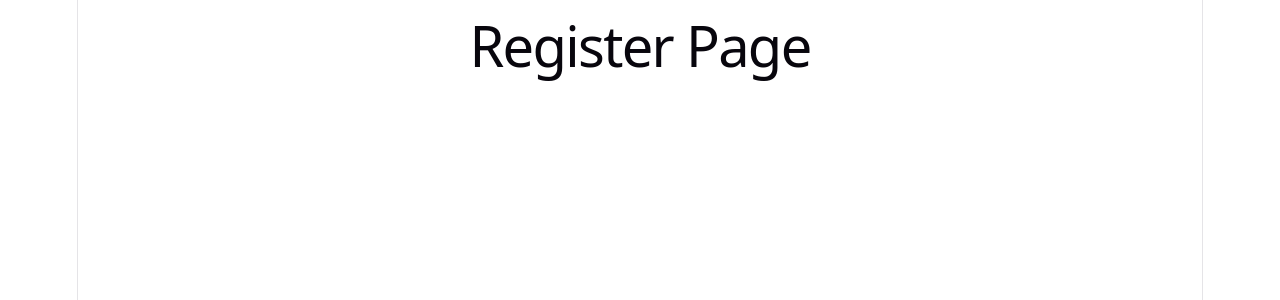
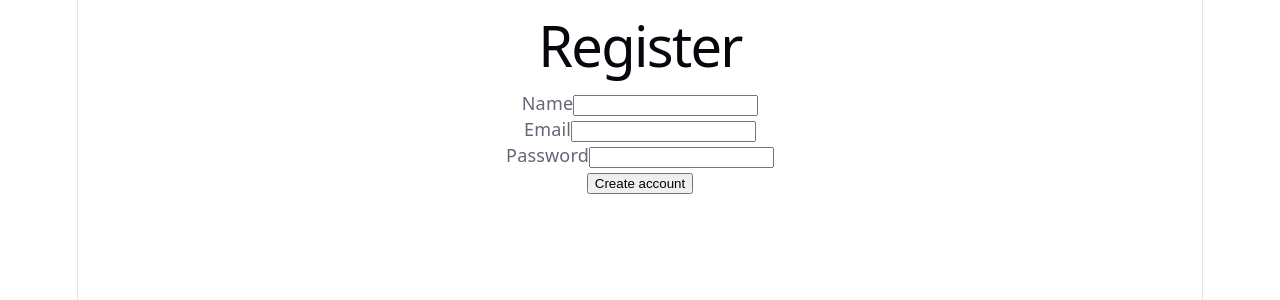
Before and after one commit to twiinko-rocker/activity-tracker, a React (Vite) app in the folder client/: page /register in a window 1280 px wide. Shown: the top 300 px of the page. Built offline with nearby package versions, Linux system fonts and the light colour scheme.

Commit message:
feat: add login and register forms with zod validation

```diff
--- a/client/package.json
+++ b/client/package.json
@@ -12,7 +12,8 @@
   "dependencies": {
     "react": "^19.2.6",
     "react-dom": "^19.2.6",
-    "react-router-dom": "^7.16.0"
+    "react-router-dom": "^7.16.0",
+    "zod": "^4.4.3"
   },
   "devDependencies": {
     "@eslint/js": "^10.0.1",
--- a/client/src/App.jsx
+++ b/client/src/App.jsx
@@ -1,9 +1,9 @@
 import { BrowserRouter, Routes, Route } from 'react-router-dom';
 import ProtectedRoute from './components/ProtectedRoute';
+import Login from './pages/Login';
+import Register from './pages/Register';
 
 const Dashboard = () => <h1>Dashboard (Protected)</h1>;
-const Login = () => <h1>Login Page</h1>;
-const Register = () => <h1>Register Page</h1>;
 
 function App() {
   return (
--- /dev/null
+++ b/client/src/pages/Login.jsx
@@ -0,0 +1,82 @@
+import { useState } from "react";
+import { useNavigate } from "react-router-dom";
+import { z } from "zod";
+
+const schema = z.object({
+  email: z.string().email("Invalid email address"),
+  password: z.string().min(6, "Password must be at least 6 characters"),
+});
+
+function Login() {
+  const navigate = useNavigate();
+
+  const [formData, setFormData] = useState({
+    email: "",
+    password: "",
+  });
+
+  const [errors, setErrors] = useState({});
+
+  function handleChange(e) {
+    const { name, value } = e.target;
+    setFormData({ ...formData, [name]: value });
+  }
+
+  async function handleSubmit(event) {
+    event.preventDefault();
+    const result = schema.safeParse(formData);
+    if (!result.success) {
+      setErrors(result.error.flatten().fieldErrors);
+      return;
+    }
+
+    setErrors({});
+
+    const response = await fetch("http://localhost:3000/api/auth/login", {
+      method: "POST",
+      headers: { "Content-Type": "application/json" },
+      body: JSON.stringify(formData),
+    });
+
+    if (response.ok) {
+      const data = await response.json();
+      localStorage.setItem("token", data.token);
+      navigate("/dashboard");
+    } else {
+      const data = await response.json();
+      setErrors({ server: data.message });
+    }
+  }
+
+  return (
+    <div>
+      <h1>Login</h1>
+      <form onSubmit={handleSubmit}>
+        <div>
+          <label>Email</label>
+          <input
+            type="email"
+            name="email"
+            value={formData.email}
+            onChange={handleChange}
+          />
+          {errors.email && <p>{errors.email[0]}</p>}
+        </div>
+        <div>
+          <label>Password</label>
+          <input
+            type="password"
+            name="password"
+            value={formData.password}
+            onChange={handleChange}
+          />
+          {errors.password && <p>{errors.password[0]}</p>}
+        </div>
+        {errors.server && <p>{errors.server}</p>}
+        <button type="submit">Login</button>
+      </form>
+    </div>
+  );
+}
+
+export default Login;
--- /dev/null
+++ b/client/src/pages/Register.jsx
@@ -0,0 +1,106 @@
+import { useState } from "react";
+import { useNavigate } from "react-router-dom";
+import { z } from "zod"
+
+const schema = z.object({
+    name: z.string().min(2, "Name must be at least 2 characters"),
+    email: z.string().email("Invalid email address"),
+    password: z.string().min(6, "Password must be at least 6 characters"),
+})
+
+function Register() {
+    const navigate = useNavigate();
+
+    const [formData, setFormData] = useState({
+        name: "",
+        email: "",
+        password: "",
+    })
+
+    const [errors, setErrors] = useState({})
+
+    function handleChange(e) {
+        const { name, value } = e.target;
+
+        setFormData({
+            ...formData,
+            [name]: value,
+        });
+    }
+
+    async function handleSubmit(event) {
+    event.preventDefault();
+    const result = schema.safeParse(formData);
+    if (!result.success) {
+        setErrors(result.error.flatten().fieldErrors);
+        return;
+    }
+
+    setErrors({});
+
+    const response = await fetch("http://localhost:3000/api/auth/register", {
+        method: "POST",
+        headers: {
+            "Content-Type": "application/json",
+        },
+        body: JSON.stringify(formData),
+    });
+
+if (response.ok) {
+  navigate("/login");
+} else {
+  const data = await response.json();
+  setErrors({ server: data.message });
+}
+}
+
+
+
+
+
+  return (
+
+    <div>
+      <h1>Register</h1>
+      <form onSubmit={handleSubmit}>
+        <div>
+          <label>Name</label>
+          <input
+            type="text"
+            name="name"
+            value={formData.name}
+            onChange={handleChange}
+          />
+          {errors.name && <p>{errors.name[0]}</p>}
+        </div>
+        <div>
+          <label>Email</label>
+          <input
+            type="email"
+            name="email"
+            value={formData.email}
+            onChange={handleChange}
+          />
+          {errors.email && <p>{errors.email[0]}</p>}
+        </div>
+        <div>
+          <label>Password</label>
+          <input
+            type="password"
+            name="password"
+            value={formData.password}
+            onChange={handleChange}
+          />
+          {errors.password && <p>{errors.password[0]}</p>}
+        </div>
+        {errors.server && <p>{errors.server}</p>}
+        <button type="submit">Create account</button>
+      </form>
+    </div>
+  );
+}
+
+
+
+
+export default Register;
```
Also changed, not shown: 2 other files (tests, documents, lock files or other folders).
